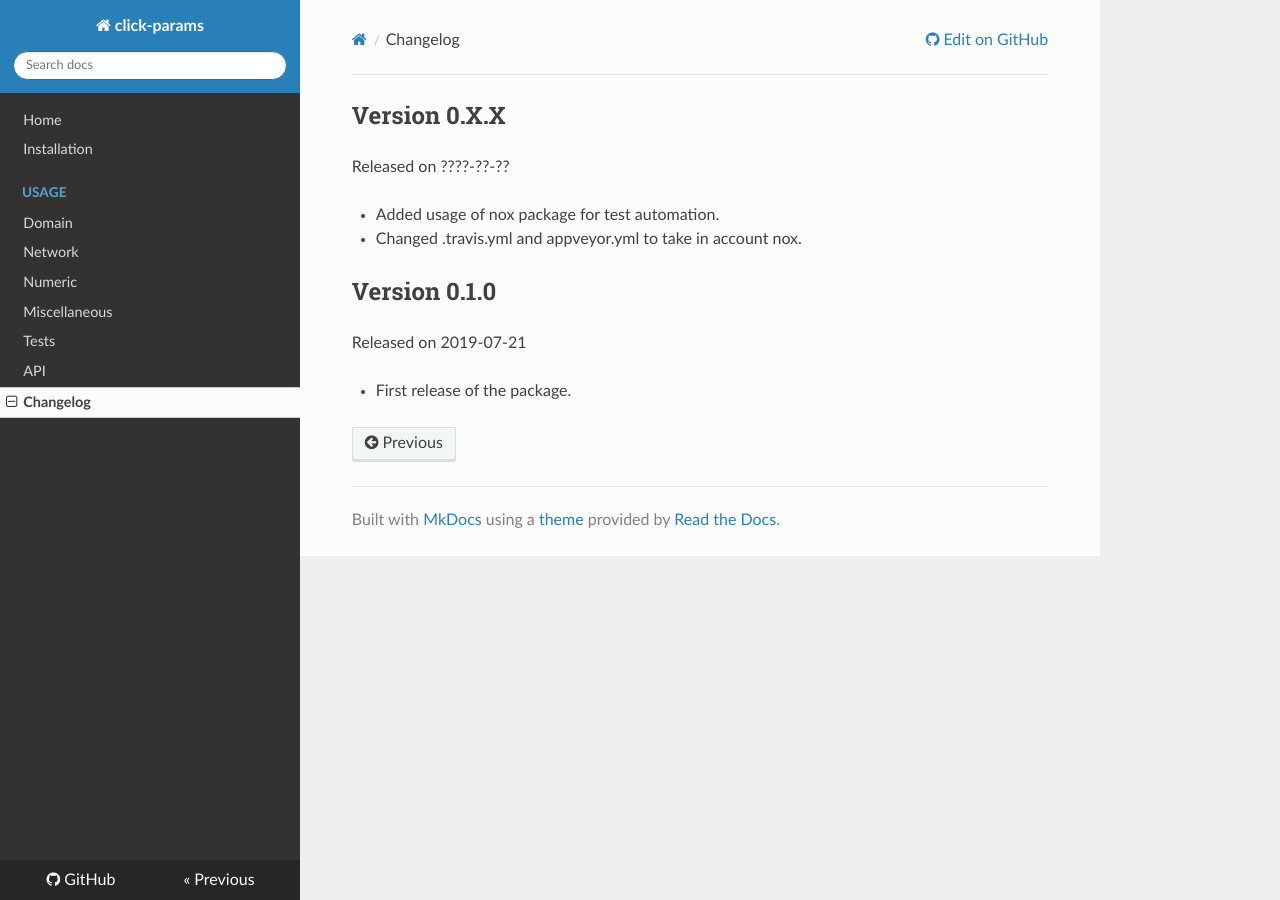
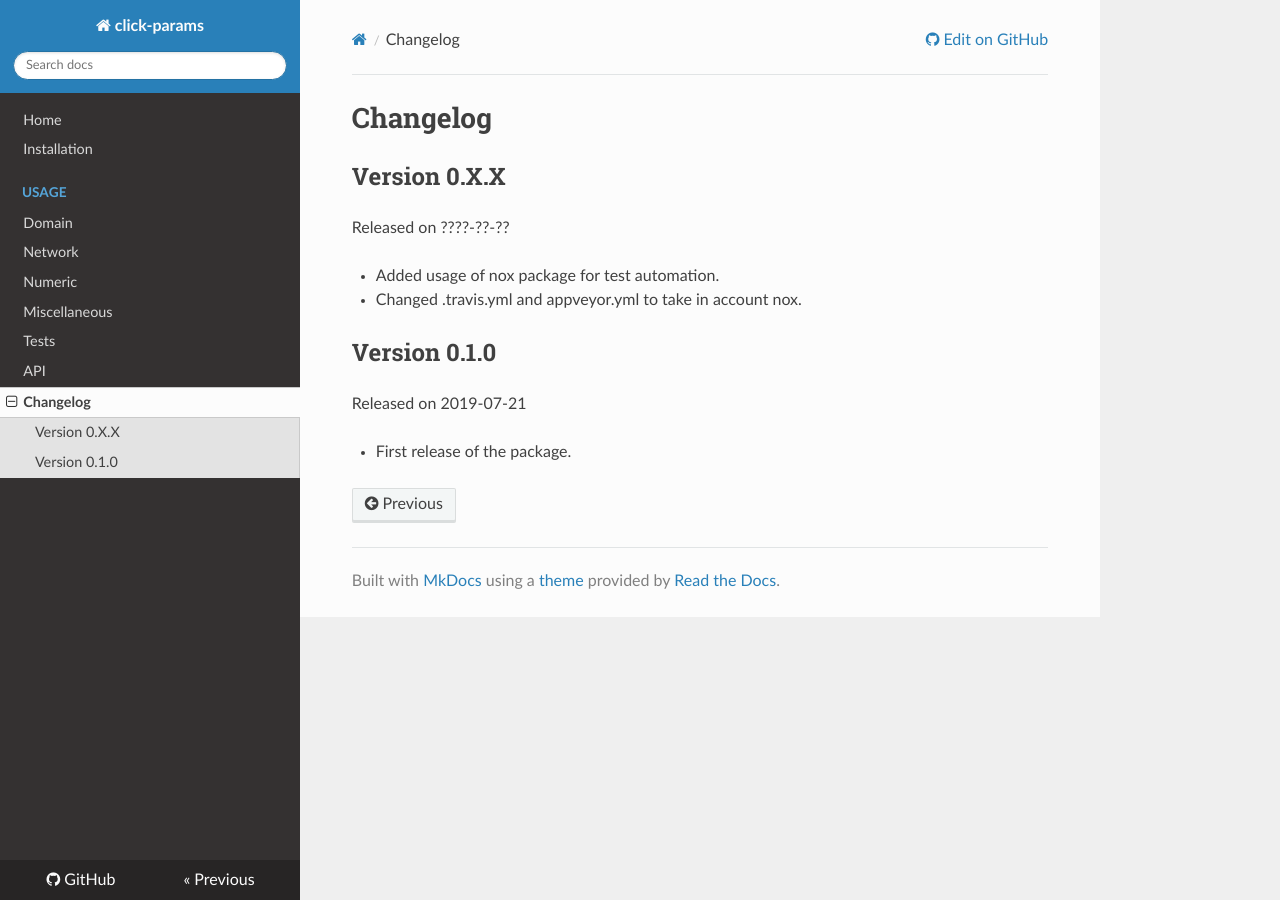
Before and after one commit to click-contrib/click_params, an MkDocs documentation site: the page built from docs/changelog.md, in a window 1280 px wide. Built offline with MkDocs 1.6.1, drawn with Linux system fonts in a browser that asks for light colours; nearby versions of some CDN libraries; old or Windows-style settings are respelled for this version of MkDocs.

Commit message:
docs(changelog): added title changelog in changelog.md

```diff
--- a/docs/changelog.md
+++ b/docs/changelog.md
@@ -1,3 +1,5 @@
+# Changelog
+
 ## Version 0.X.X
 
 Released on ????-??-??
```
Also changed, not shown: CHANGELOG.md (+2 -0 lines).
